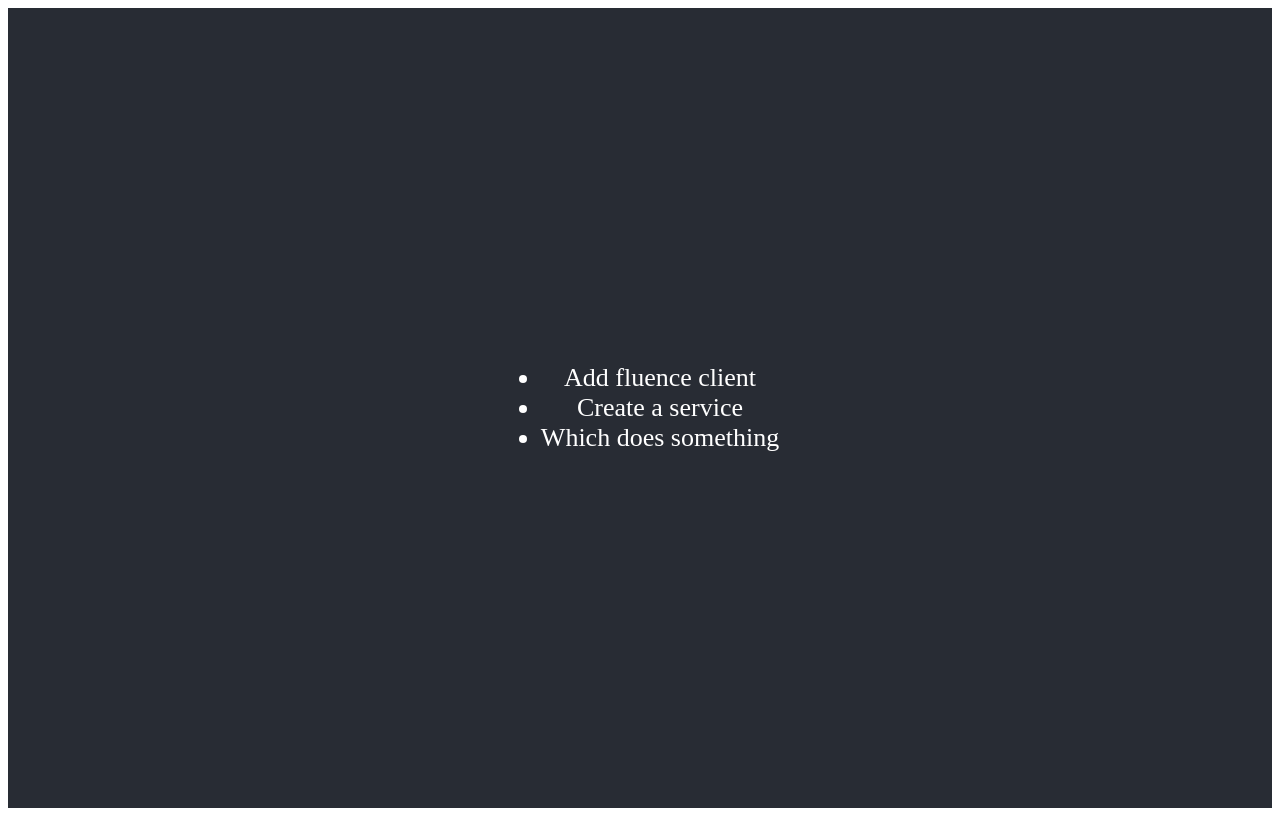
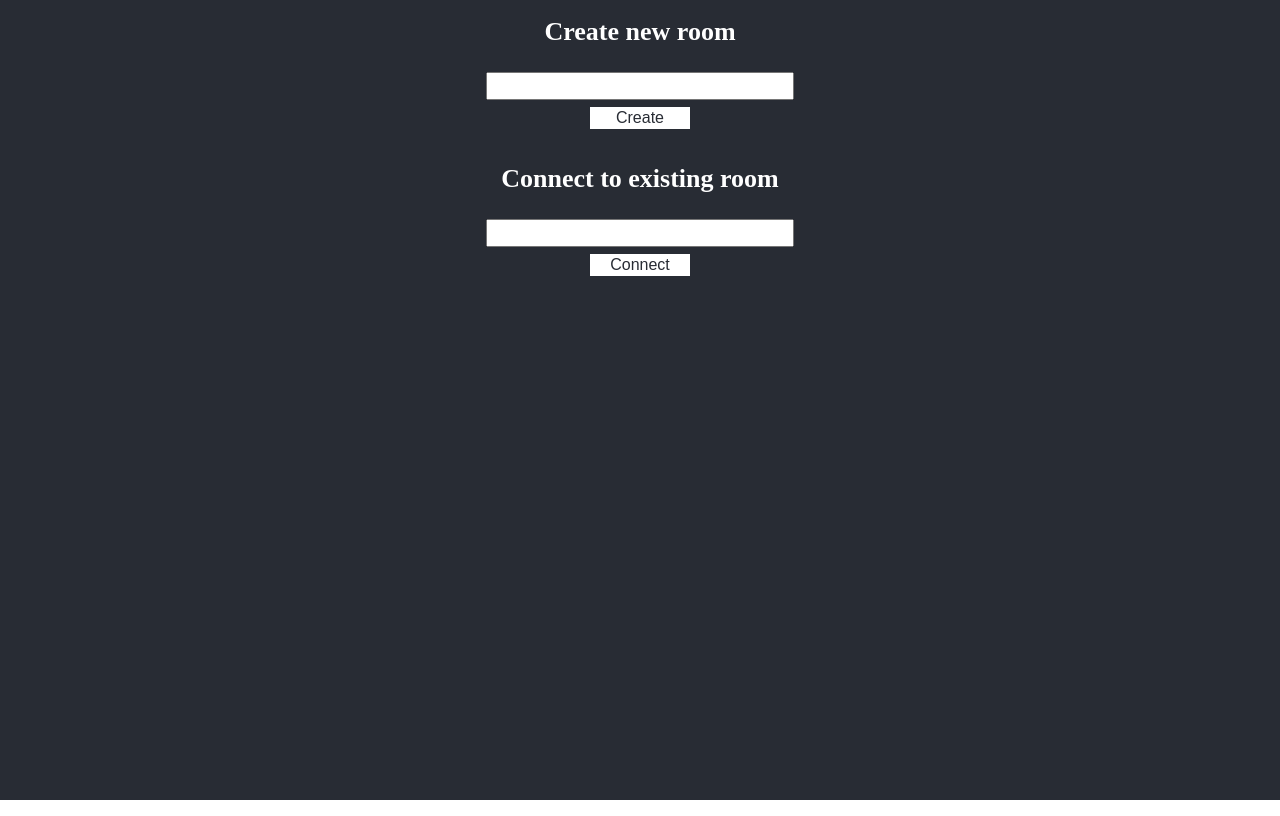
Before and after one commit to coder11/fluence-practice, a React (Create React App) app: page / in a window 1280 px wide. Built offline with nearby package versions, Linux system fonts and the light colour scheme.

Commit message:
Some pretty basic login ui

```diff
--- a/src/App.scss
+++ b/src/App.scss
@@ -1,18 +1,58 @@
+$color1: #282c34;
+
 .App {
   text-align: center;
+  background-color: $color1;
+  height: 100vh;
+  width: 100vw;
 }
 
-.App-header {
-  background-color: #282c34;
-  min-height: 100vh;
+.App-content {
   display: flex;
+  height: auto;
   flex-direction: column;
   align-items: center;
-  justify-content: center;
-  font-size: calc(10px + 2vmin);
+  justify-content: flex-start;
   color: white;
+
+  & h1 {
+    font-size: calc(10px + 2vmin);
+  }
 }
 
-.App-link {
-  color: #61dafb;
+input[type="text"] {
+  font-size: 1em;
+
+  min-width: 300px;
+  min-height: 22px;
+
+  margin-top: 7px;
+
+  &:hover,
+  &:focus {
+    outline: 1px solid white;
+  }
 }
+
+input[type="button"],
+input[type="submit"],
+input[type="reset"] {
+  margin-top: 7px;
+  font-size: 1em;
+
+  min-width: 100px;
+  min-height: 22px;
+
+  outline: 1px white;
+
+  background-color: white;
+  border: none;
+  text-decoration: none;
+  color: $color1;
+  cursor: pointer;
+
+  &:hover,
+  &:focus {
+    outline: 1px solid white;
+  }
+}
--- a/src/App.tsx
+++ b/src/App.tsx
@@ -1,20 +1,61 @@
-import React from "react";
+import React, { useState } from "react";
 import "./App.scss";
 
-function App() {
+const start = (id: string) => {
+  console.log(id);
+};
+
+const connect = (id: string) => {
+  console.log(id);
+};
+
+const App = () => {
+  const [createRoomId, setCreateRoomId] = useState("");
+  const [connectRoomId, setConnectRoomId] = useState("");
+
   return (
     <div className="App">
-      <header className="App-header">
-        <p>
-          <ul>
-            <li>Add fluence client</li>
-            <li>Create a service</li>
-            <li>Which does something</li>
-          </ul>
-        </p>
-      </header>
+      <div className="App-content">
+        <h1>Create new room</h1>
+        <form
+          onSubmit={(e) => {
+            e.preventDefault();
+            start(createRoomId);
+          }}
+        >
+          <div>
+            <input
+              type="text"
+              value={createRoomId}
+              onChange={(e) => setCreateRoomId(e.target.value)}
+            />
+          </div>
+          <div>
+            <input type="submit" value="Create" />
+          </div>
+        </form>
+        <br />
+        <h1>Connect to existing room</h1>
+        <form
+          onSubmit={(e) => {
+            e.preventDefault();
+            connect(connectRoomId);
+          }}
+        >
+          <div>
+            <input
+              type="text"
+              value={connectRoomId}
+              onChange={(e) => setConnectRoomId(e.target.value)}
+            />
+          </div>
+          <div>
+            <input type="submit" value="Connect" />
+          </div>
+        </form>
+      </div>
     </div>
   );
-}
+};
 
 export default App;
--- a/src/index.scss
+++ b/src/index.scss
@@ -1 +1,5 @@
 @import-normalize;
+
+body {
+  margin: 0;
+}
```
Also changed, not shown: 1 other file (tests, documents, lock files or other folders).
